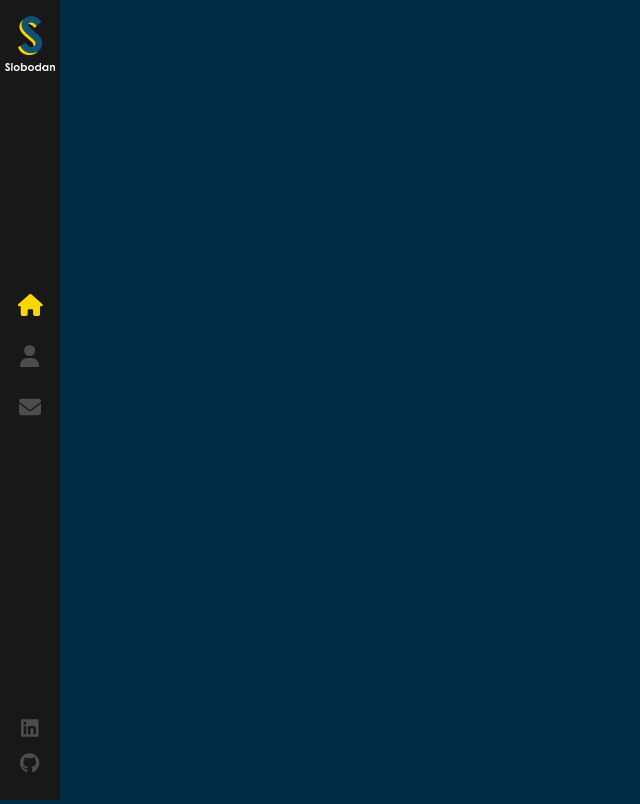
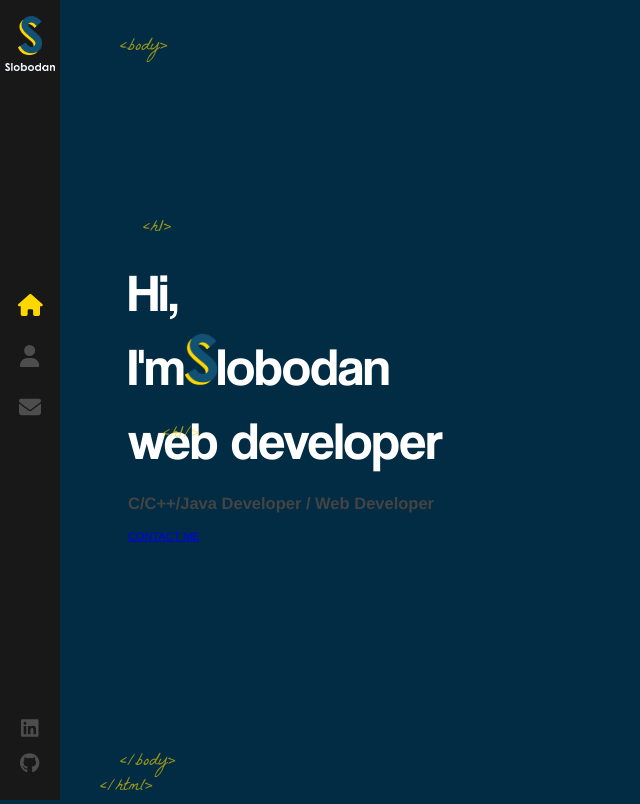
Before and after one commit to alexish4/portfolio-site, a React (Create React App) app: page / in a window 1280 px wide. Shown: the whole page, without its empty margins (0-640 px from the left). Built offline with nearby package versions, Linux system fonts and the light colour scheme.

Commit message:
Looking better

```diff
--- a/src/App.js
+++ b/src/App.js
@@ -1,12 +1,15 @@
-import './App.scss';
-import { Routes, Route } from 'react-router-dom';
-import Layout from './components/Layout';
+import './App.scss'
+import { Routes, Route } from 'react-router-dom'
+import Layout from './components/Layout'
+import Home from './components/Home'
 
 function App() {
   return (
     <>
       <Routes>
-        <Route path="/" element={<Layout />} />
+        <Route path="/" element={<Layout />}>
+          <Route index element={<Home />} />
+        </Route>
       </Routes>
     </>
   );
--- /dev/null
+++ b/src/components/Home/index.js
@@ -0,0 +1,23 @@
+import { Link } from 'react-router-dom'
+import LogoTitle from '../../assets/images/logo-s.png'
+import './index.scss';
+
+const Home = () => {
+  return (
+    <div className="container home-page">
+      <div className="text-zone">
+        <h1>
+          Hi, <br /> I'm
+          <img src={LogoTitle} alt="developer" />
+          lobodan
+          <br />
+          web developer
+        </h1>
+        <h2> C/C++/Java Developer / Web Developer</h2>
+        <Link to="/contact" className='flat-button'>CONTACT ME</Link>
+      </div>
+    </div>
+  );
+}
+
+export default Home
--- /dev/null
+++ b/src/components/Home/index.scss
@@ -0,0 +1,46 @@
+.home-page {
+  .text-zone {
+    position: absolute;
+    left: 10%;
+    top: 50%;
+    transform: translateY(-50%);
+    width: 40%;
+    max-height: 90%;
+  }
+
+  h1 {
+    color: #fff;
+    font-size: 53px;
+    margin: 0px;
+    font-family: 'Coolvetica';
+    font-weight: 400;
+
+    &::before {
+        content: '<h1>';
+        font-family: 'La Belle Aurore';
+        color: #ffd700;
+        font-size: 18px;
+        position: absolute;
+        margin-top: -40px;
+        left: 15px;
+        opacity: 0.6;
+    }
+
+    &::after {
+        content: '<h1/>';
+        font-family: 'La Belle Aurore';
+        color: #ffd700;
+        font-size: 18px;
+        position: absolute;
+        margin-top: 18px;
+        margin-left: 20px;
+        animation: fadeIn 1s 1.7s backwards;
+        left: 15px;
+        opacity: 0.6;
+    }
+
+    img {
+      width: 32px;
+    }
+  }
+}
--- a/src/components/Layout/index.js
+++ b/src/components/Layout/index.js
@@ -1,11 +1,23 @@
+import { Outlet } from 'react-router-dom';
 import Sidebar from '../Sidebar';
 import './index.scss';
 
 const Layout = () => {
   return (
-    <>
+    <div className="App">
       <Sidebar />
-    </>
+      <div className='page'>
+        <span className='tags top-tags'>&lt;body&gt;</span>
+
+					<Outlet />
+
+					<span className='tags bottom-tags'>
+					&lt;/body&gt;
+					<br />
+					<span className='bottom-tag-html'>&lt;/html&gt;</span>
+					</span>
+      </div>
+    </div>
   )
 }
 
--- a/src/components/Layout/index.scss
+++ b/src/components/Layout/index.scss
@@ -0,0 +1,39 @@
+.page {
+  width: 100%;
+  height: 100%;
+  position: absolute;
+}
+
+.top-tags {
+  bottom: auto;
+  top: 35px;
+}
+
+.tags {
+  color: #ffd700;
+  opacity: 0.6;
+  position: absolute;
+  bottom: 0;
+  left: 120px;
+  font-size: 18px;
+  font-family: 'La Belle Aurore';
+}
+
+.bottom-tag-html {
+  margin-left: -20px;
+}
+
+.container {
+  width: 100%;
+  will-change: contents;
+  height: 90%;
+  min-height: 566px;
+  position: absolute;
+  opacity: 0;
+  top: 5%;
+  margin: 0 auto;
+  z-index: 1;
+  transform-style: preserve-3d;
+  animation: fadeIn 1s forwards;
+  animation-delay: 1s;
+}
```
